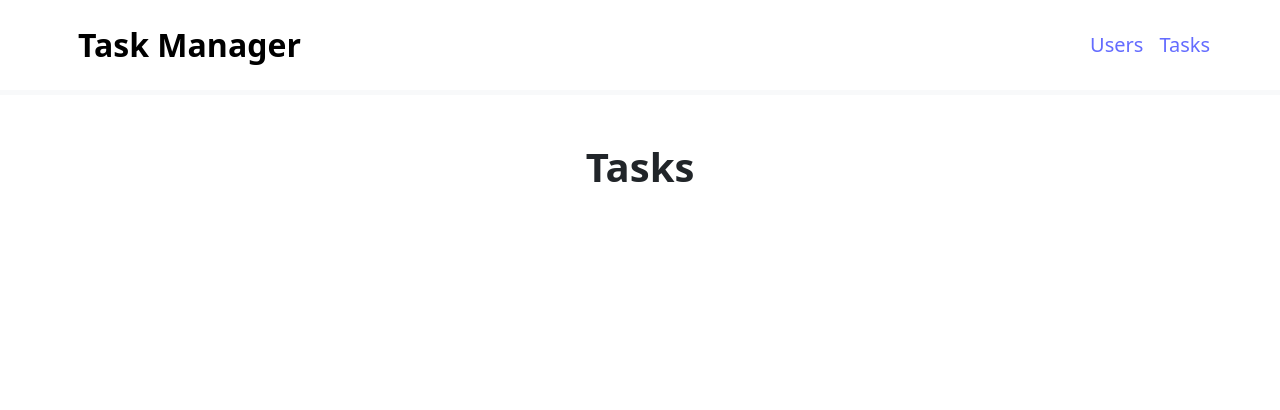
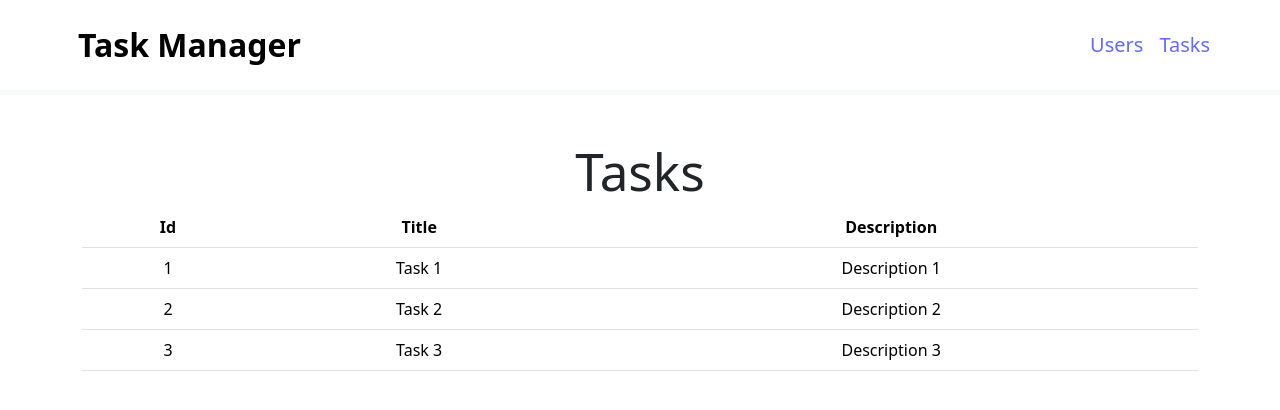
Before and after one commit to Phaedra144/bdo-task-manager, a React (Vite) app in the folder taskmanager-frontend/: page /tasks in a window 1280 px wide. Shown: the top 410 px of the page. Built offline with nearby package versions, Linux system fonts and the light colour scheme.

Commit message:
Finish TaskTable layout, update h1 on UserTable

```diff
--- a/taskmanager-frontend/src/components/TaskTable.tsx
+++ b/taskmanager-frontend/src/components/TaskTable.tsx
@@ -1,10 +1,45 @@
 export const TaskTable = () => {
+
+  const tasks = [
+    {
+      id: 1,
+      title: 'Task 1',
+      description: 'Description 1',
+    },
+    {
+      id: 2,
+      title: 'Task 2',
+      description: 'Description 2',
+    },
+    {
+      id: 3,
+      title: 'Task 3',
+      description: 'Description 3',
+    },
+  ];
+
   return (
     <div className="container">
-      <div className="row">
-        <div className="col-12">
-          <h1 className="display-6 fw-bold text-center">Tasks</h1>
-        </div>
+      <h1>Tasks</h1>
+      <div>
+        <table className="table">
+          <thead>
+            <tr>
+              <th>Id</th>
+              <th>Title</th>
+              <th>Description</th>
+            </tr>
+          </thead>
+          <tbody>
+            {tasks.map((task) => (
+              <tr key={task.id}>
+                <td>{task.id}</td>
+                <td>{task.title}</td>
+                <td>{task.description}</td>
+              </tr>
+            ))}
+          </tbody>
+        </table>
       </div>
     </div>
   );
--- a/taskmanager-frontend/src/components/UserTable.tsx
+++ b/taskmanager-frontend/src/components/UserTable.tsx
@@ -22,7 +22,7 @@ export const UserTable = () => {
 
   return (
     <div className="container">
-      <h1>User tasks</h1>
+      <h1>Users</h1>
       <div>
         <table className="table">
           <thead>
```
